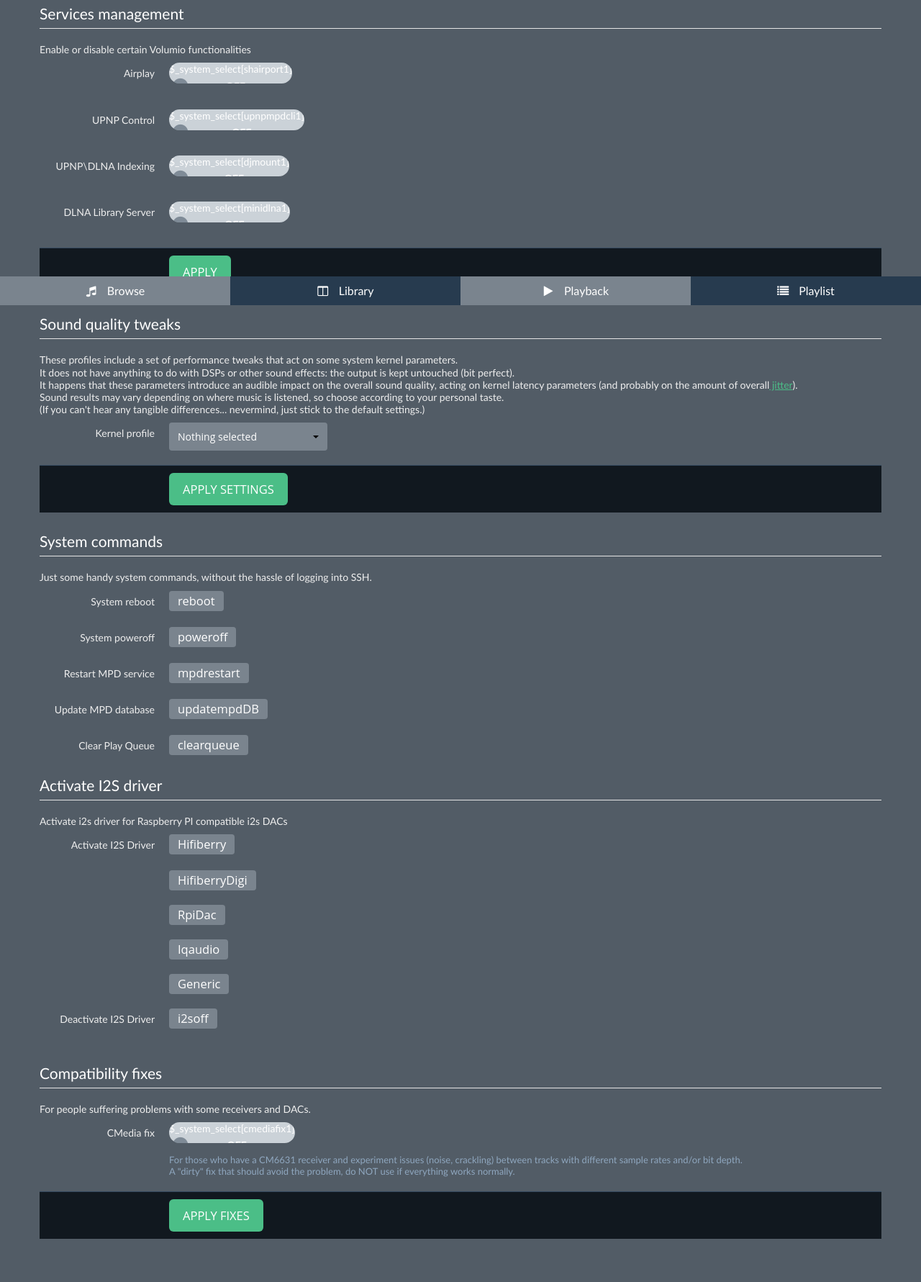
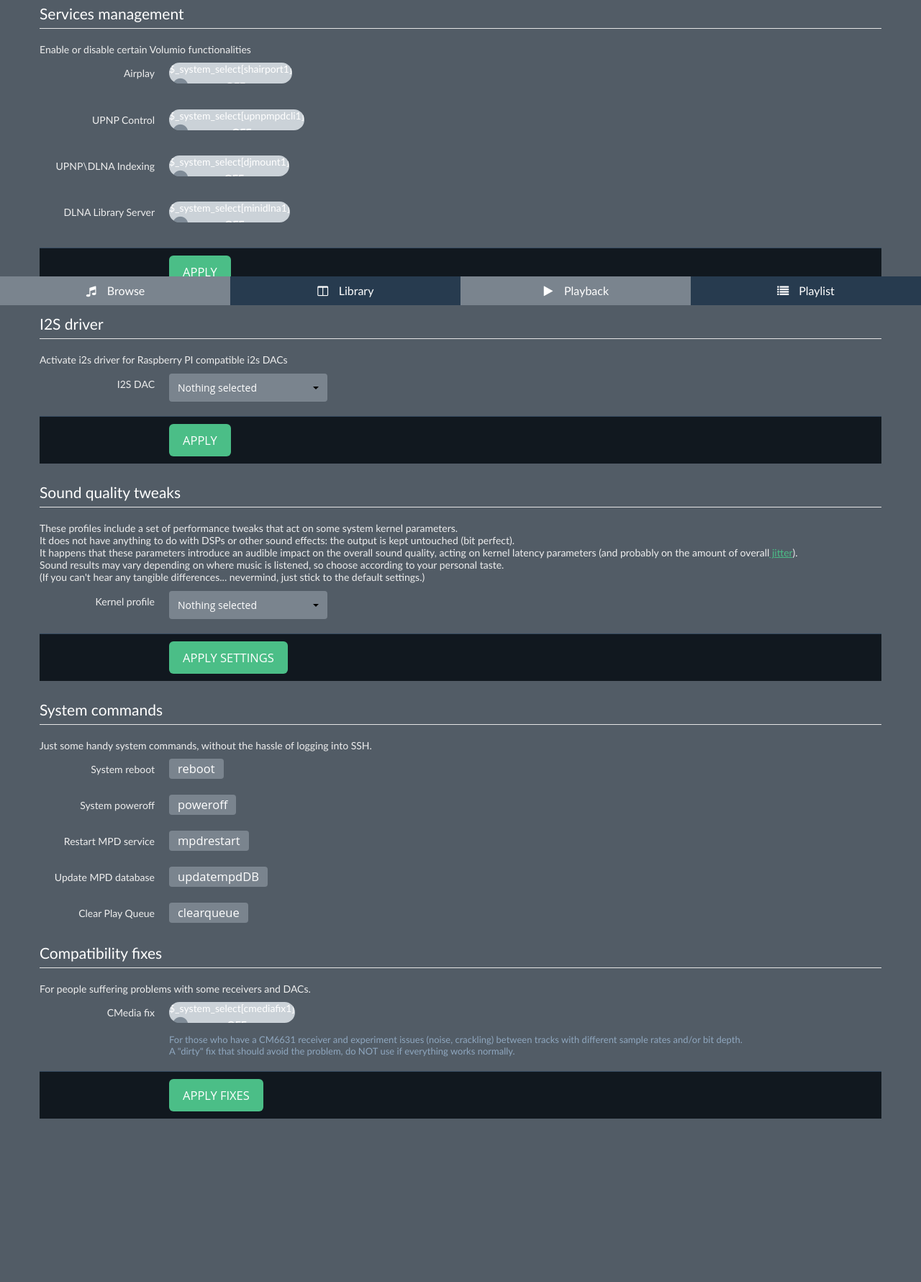
Before and after one commit to volumio/Volumio-WebUI, a PHP site: template templates/settings.html in a window 1280 px wide. Shown: the part 376-2157 px from the top of the page at 72% size. After the commit the page ends 1930 px from the top, so only its background shows below. Run offline with PHP 8.4, Linux system fonts and the light colour scheme; the visitor is signed in with stand-in values (Sample User, id 1); the template is opened without the code that fills it: most values are stand-ins (such as "Sample title", 1, 10 or a date in 2020); data that the repository does not hold is empty.

Commit message:
I2S Selector Improved

```diff
--- a/templates/settings.html
+++ b/templates/settings.html
@@ -89,6 +89,25 @@ $_system_select[minidlna0]
 			</div>
 		</fieldset>
 	</form>
+	<div $_i2s >
+	<form class="form-horizontal" method="post">
+		<fieldset>
+			<legend>I2S driver</legend>
+			<p>Activate i2s driver for Raspberry PI compatible i2s DACs</p>
+			<div class="control-group">
+				<label class="control-label">I2S DAC</label>
+				<div class="controls">
+					<select class="input-large" name="i2s">
+$_i2s[i2s]
+					</select>
+				</div>
+			</div>
+<div class="form-actions">
+				<button class="btn btn-primary btn-large" value="apply" name="apply" type="submit">Apply</button>
+			</div>
+		</fieldset>
+	</form>
+	</div>
 	<form class="form-horizontal" method="post">
 		<fieldset>
 			<legend>Sound quality tweaks</legend>
@@ -149,48 +168,6 @@ $_system_select[orionprofile]
 				</div>
 			</div>
 		</fieldset>
-
-<div $_i2s >
-	</form>
-	<form class="form-horizontal" method="post">
-		<fieldset>
-			<legend>Activate I2S driver</legend>
-			<p>Activate i2s driver for Raspberry PI compatible i2s DACs</p>
-			<div class="control-group">
-				<label class="control-label">Activate I2S Driver </label>
-				<div class="controls">
-					<input class="btn" type="submit" name="syscmd" value="Hifiberry" id="Hifiberry">
-				</div>
-				</div>
-				<div class="control-group">
-				<div class="controls">
-					<input class="btn" type="submit" name="syscmd" value="HifiberryDigi" id="HifiberryDigi">
-				</div>
-				</div>
-				<div class="control-group">
-				<div class="controls">
-					<input class="btn" type="submit" name="syscmd" value="RpiDac" id="RpiDac">
-				</div>
-				</div>
-				<div class="control-group">
-				<div class="controls">
-					<input class="btn" type="submit" name="syscmd" value="Iqaudio" id="Iqaudio">
-				</div>
-				</div>
-				<div class="control-group">
-				<div class="controls">
-					<input class="btn" type="submit" name="syscmd" value="Generic" id="Generic">
-				</div>
-			</div>
-			<div class="control-group">
-				<label class="control-label">Deactivate I2S Driver</label>
-				<div class="controls">
-					<input class="btn" type="submit" name="syscmd" value="i2soff" id="i2soff">
-				</div>
-			</div>
-	</div>
-		</fieldset>
-	</form>
 	<form class="form-horizontal" method="post">
 		<fieldset>
 			<legend>Compatibility fixes</legend>
--- a/updates/modules.json
+++ b/updates/modules.json
@@ -1,3 +1,4 @@
 {
     "library-jotak":2
+	"i2s-selector":1
 }
```
Also changed, not shown: settings.php (+139 -80 lines).
